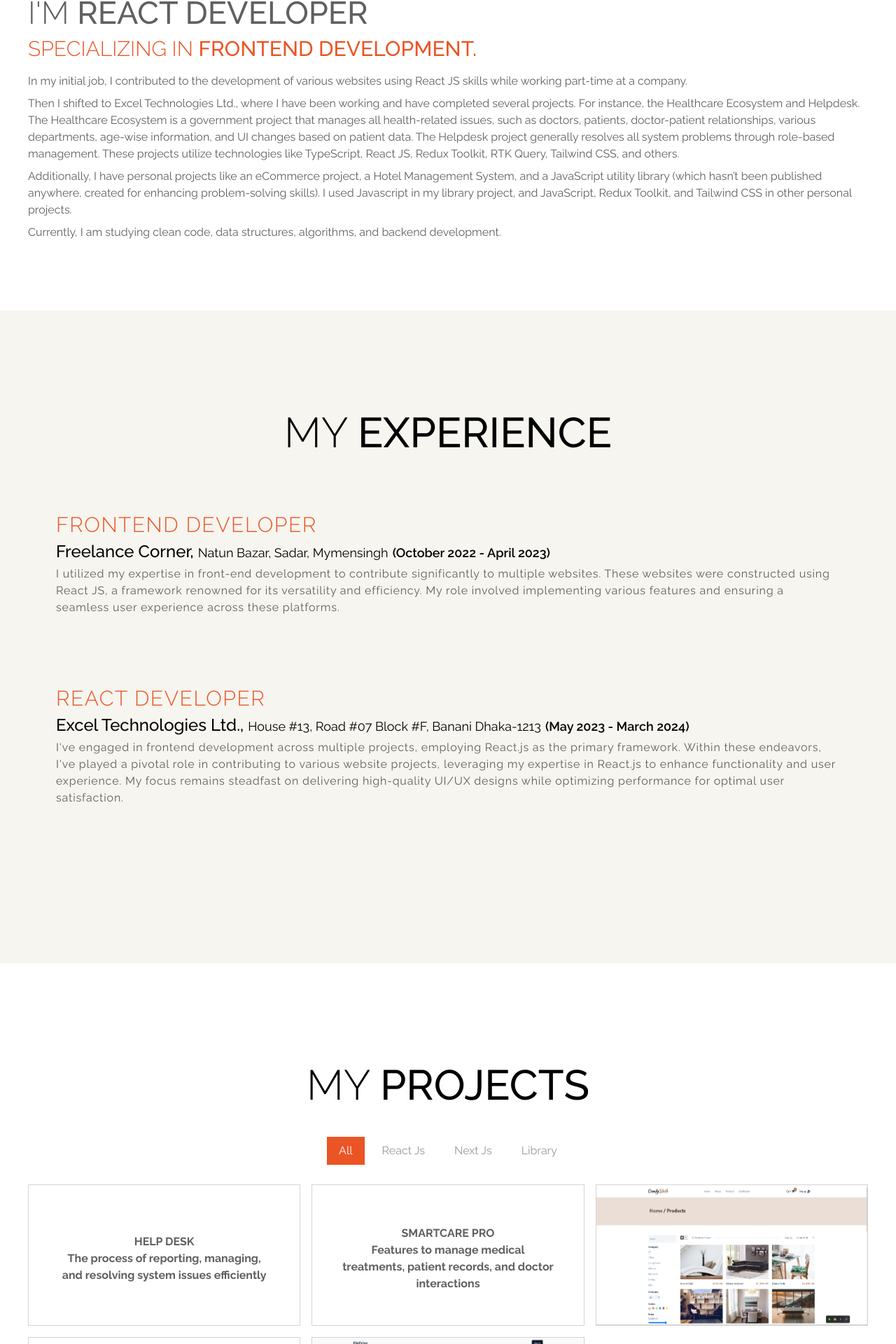
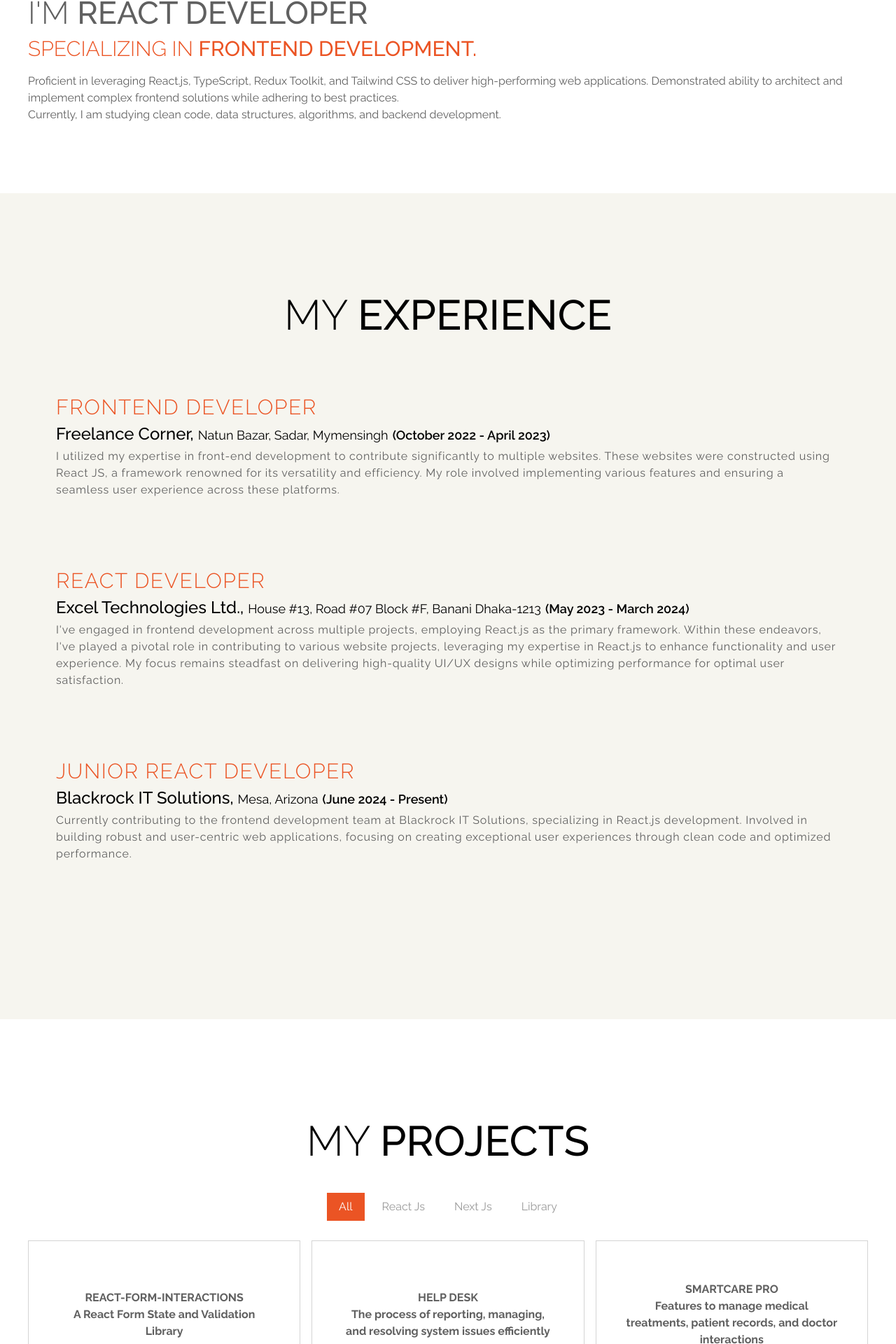
Before and after one commit to eaysin-arafat/portfolio, a Next.js app: page / in a window 1280 px wide. Shown: the part 1426-3346 px from the top of the page at 70% size. Built offline with nearby package versions, Linux system fonts and the light colour scheme.

Commit message:
update project and experience info

```diff
--- a/src/components/about/index.tsx
+++ b/src/components/about/index.tsx
@@ -24,32 +24,10 @@ export default function About() {
             </h5>
           </div>
           <div className="space-y-2 text-grayTextColor">
-            <p>
-              In my initial job, I contributed to the development of various
-              websites using React JS skills while working part-time at a
-              company.
-            </p>
-            <p>
-              Then I shifted to Excel Technologies Ltd., where I have been
-              working and have completed several projects. For instance, the
-              Healthcare Ecosystem and Helpdesk. The Healthcare Ecosystem is a
-              government project that manages all health-related issues, such as
-              doctors, patients, doctor-patient relationships, various
-              departments, age-wise information, and UI changes based on patient
-              data. The Helpdesk project generally resolves all system problems
-              through role-based management. These projects utilize technologies
-              like TypeScript, React JS, Redux Toolkit, RTK Query, Tailwind CSS,
-              and others.
-            </p>
-
-            <p>
-              Additionally, I have personal projects like an eCommerce project,
-              a Hotel Management System, and a JavaScript utility library (which
-              hasn&rsquo;t been published anywhere, created for enhancing
-              problem-solving skills). I used Javascript in my library project,
-              and JavaScript, Redux Toolkit, and Tailwind CSS in other personal
-              projects.
-            </p>
+            Proficient in leveraging React.js, TypeScript, Redux Toolkit, and
+            Tailwind CSS to deliver high-performing web applications.
+            Demonstrated ability to architect and implement complex frontend
+            solutions while adhering to best practices.
             <p>
               Currently, I am studying clean code, data structures, algorithms,
               and backend development.
--- a/src/components/project-modal/project-modal.tsx
+++ b/src/components/project-modal/project-modal.tsx
@@ -1,16 +1,16 @@
 "use client";
 
+import { portfolio } from "@/data/portfolio";
+import { styles } from "@/utils/cn";
+import Image from "next/image";
+import Link from "next/link";
+import { useRouter } from "next/navigation";
 import React from "react";
-import Image from "next/image";
+import { FaExternalLinkAlt, FaGithub, FaYoutube } from "react-icons/fa";
 import {
   MdOutlineKeyboardArrowLeft,
   MdOutlineKeyboardArrowRight,
 } from "react-icons/md";
-import Link from "next/link";
-import { FaExternalLinkAlt, FaGithub, FaYoutube } from "react-icons/fa";
-import { portfolio } from "@/data/portfolio";
-import { styles } from "@/utils/cn";
-import { useRouter } from "next/navigation";
 
 type PortfolioModalProps = {
   projectId: number | null; // Accept null as a valid value
@@ -37,21 +37,6 @@ export default function PortfolioModal({ projectId }: PortfolioModalProps) {
   const goToNextImage = () => {
     const newIndex = (currentImage + 1) % (project?.image?.length || 1);
     setCurrentImage(newIndex);
-  };
-
-  const goToPreviousProject = () => {
-    if (projectId == 0) {
-      return router.push(`/${portfolio?.length - 1}`);
-    }
-    return router.push(`/${Number(projectId) - 1}`);
-  };
-
-  const goToNextProject = () => {
-    if (projectId == portfolio?.length - 1) {
-      return router.push(`/${Number(0)}`);
-    }
-
-    return router.push(`/${Number(projectId) + 1}`);
   };
 
   return (
@@ -145,16 +130,21 @@ export default function PortfolioModal({ projectId }: PortfolioModalProps) {
                 Resource
               </h2>{" "}
               <div className="text-sm flex items-center gap-4">
-                <Link
+                <a
                   href={project?.githubLink || ""}
+                  target="_blank"
                   className="text-textColor"
                 >
                   <FaGithub size={19} />
-                </Link>
+                </a>
 
-                <Link className="text-textColor" href={project?.liveLink || ""}>
+                <a
+                  className="text-textColor"
+                  href={project?.liveLink || ""}
+                  target="_blank"
+                >
                   <FaExternalLinkAlt size={17} />
-                </Link>
+                </a>
 
                 {project?.externalProjectDetailLink && (
                   <Link
--- a/src/data/experience.ts
+++ b/src/data/experience.ts
@@ -27,4 +27,13 @@ export const experience: Experience = [
     description:
       "I've engaged in frontend development across multiple projects, employing React.js as the primary framework. Within these endeavors, I've played a pivotal role in contributing to various website projects, leveraging my expertise in React.js to enhance functionality and user experience. My focus remains steadfast on delivering high-quality UI/UX designs while optimizing performance for optimal user satisfaction.",
   },
+  {
+    id: 3,
+    date: "June 2024 - Present",
+    role: "Junior React Developer",
+    company: "Blackrock IT Solutions",
+    location: "Mesa, Arizona",
+    description:
+      "Currently contributing to the frontend development team at Blackrock IT Solutions, specializing in React.js development. Involved in building robust and user-centric web applications, focusing on creating exceptional user experiences through clean code and optimized performance.",
+  },
 ];
--- a/src/data/portfolio.ts
+++ b/src/data/portfolio.ts
@@ -16,6 +16,24 @@ export type Portfolio = {
 export const portfolio: Portfolio = [
   {
     id: 0,
+    title: "React-form-interactions",
+    subtitle: "A React Form State and Validation Library",
+    client: "Personal Project",
+    date: "July 07, 2024 (Last Version)",
+    category: "LIBRARY",
+    description: [
+      "Developed a reusable React library (react-form-interactions) to simplify form state management and validation in React applications. Define comprehensive validation rules for form fields including required fields, minimum/maximum lengths, patterns, and more.",
+      "Easily extend with custom validation rules and behaviors tailored to specific application requirements. Designed for seamless integration with React applications using hooks and functional components.",
+      "Automatically manage and display error messages associated with form fields based on validation rules.",
+    ],
+    image: [],
+    technologies: ["TypeScript", "React"],
+    githubLink: "https://github.com/eaysin-arafat/react-form-interactions",
+    liveLink:
+      "https://www.npmjs.com/package/react-form-interactions?activeTab=readme",
+  },
+  {
+    id: 1,
     title: "Help Desk",
     subtitle:
       "The process of reporting, managing, and resolving system issues efficiently",
@@ -78,7 +96,7 @@ export const portfolio: Portfolio = [
     liveLink: "",
   },
   {
-    id: 1,
+    id: 2,
     title: "SmartCare Pro",
     subtitle:
       "Features to manage medical treatments, patient records, and doctor interactions",
@@ -166,7 +184,7 @@ export const portfolio: Portfolio = [
   },
 
   {
-    id: 2,
+    id: 3,
     title: "Ecommarce Platform",
     subtitle:
       "an online destination where buyers shop for goods and sellers offer products and services.",
@@ -220,7 +238,7 @@ export const portfolio: Portfolio = [
     liveLink: "https://ecommarce-client.vercel.app/",
   },
   {
-    id: 3,
+    id: 4,
     title: "js-utility",
     subtitle:
       "A modern JavaScript utility library delivering modularity, performance & extras",
@@ -235,10 +253,10 @@ export const portfolio: Portfolio = [
     image: [],
     technologies: ["JavaScript"],
     githubLink: "https://github.com/eaysin-arafat/js-utility",
-    liveLink: "https://addons.mozilla.org/addon/wordy-birdy-scramble-game/",
+    liveLink: "",
   },
   {
-    id: 4,
+    id: 5,
     title: "File Drive",
     subtitle: "a comprehensive file management platform",
     client: "Personal Project",
```
Also changed, not shown: src/data/about.ts (+4 -4 lines).
